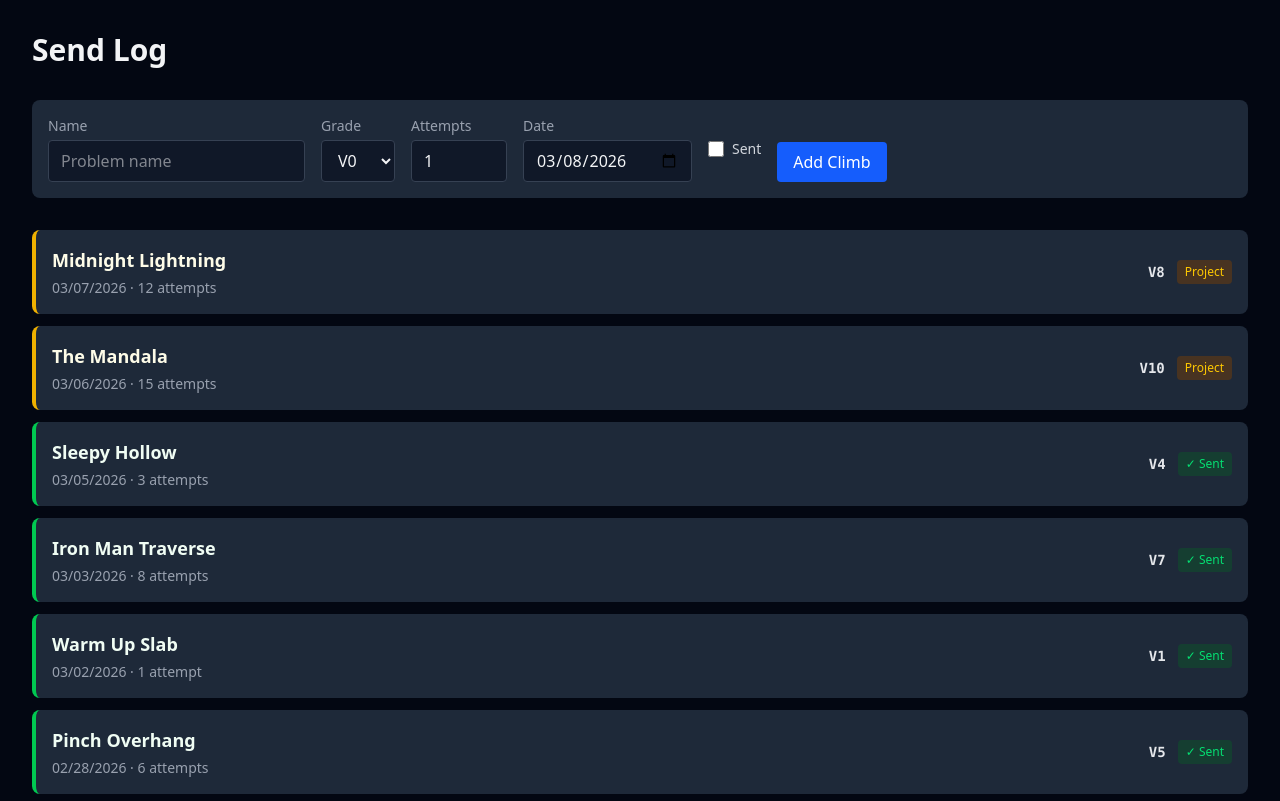
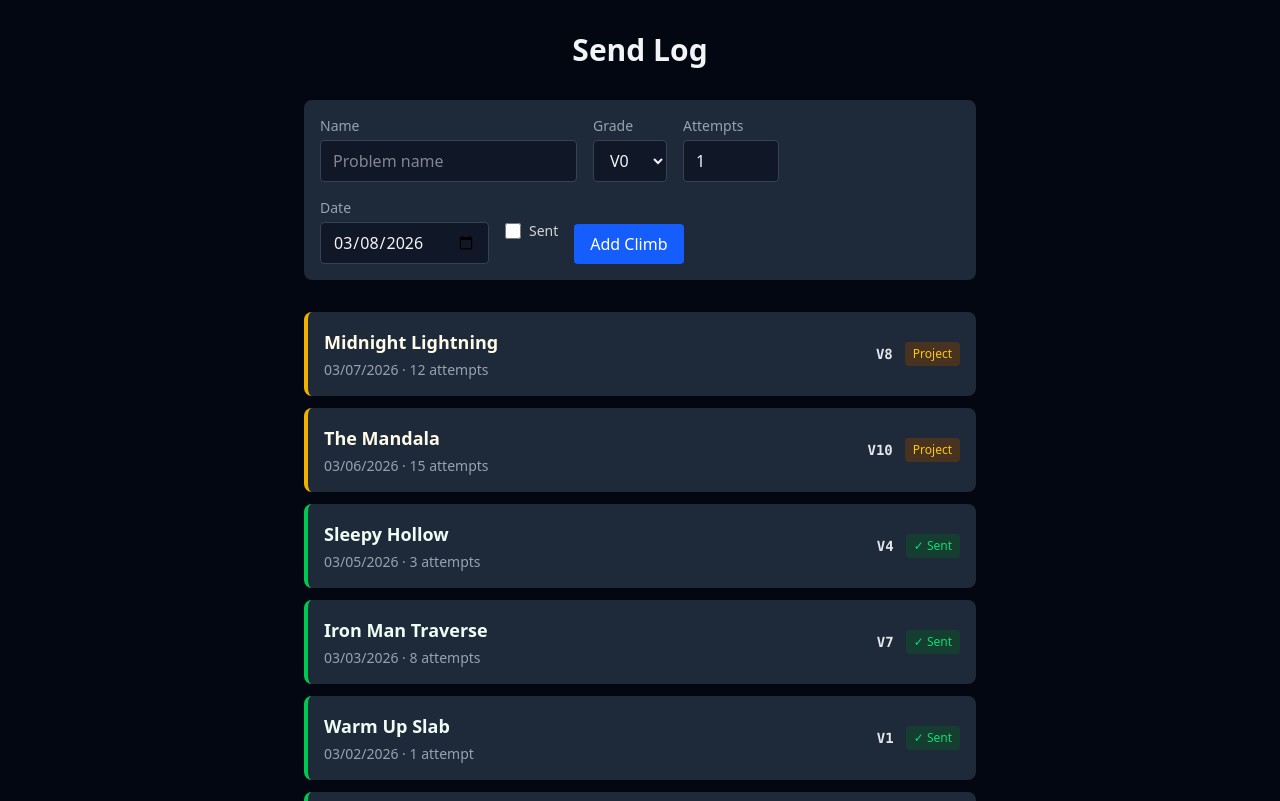
Before and after one commit to aaronvb/send-log, a Next.js app: page / in a window 1280 px wide. Shown: the top 801 px of the page. Built offline with nearby package versions, Linux system fonts and the light colour scheme.

Commit message:
style(layout): center content and constrain max width
Center the page heading and wrap main content in a max-width
container for better readability on wider screens.

```diff
--- a/app/page.tsx
+++ b/app/page.tsx
@@ -21,13 +21,15 @@ export default function Home() {
 
   return (
     <main className="min-h-screen p-8">
-      <h1 className="text-3xl font-bold mb-8">Send Log</h1>
+      <h1 className="text-3xl font-bold mb-8 text-center">Send Log</h1>
 
-      <div className="mb-8">
-        <ClimbForm onAdd={addClimb} />
+      <div className="max-w-2xl mx-auto">
+        <div className="mb-8">
+          <ClimbForm onAdd={addClimb} />
+        </div>
+
+        <ClimbList climbs={climbs} />
       </div>
-
-      <ClimbList climbs={climbs} />
     </main>
   )
 }
```
